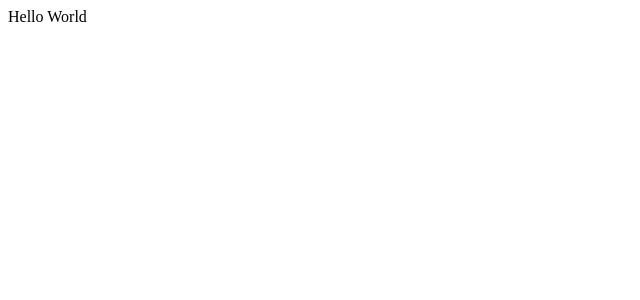
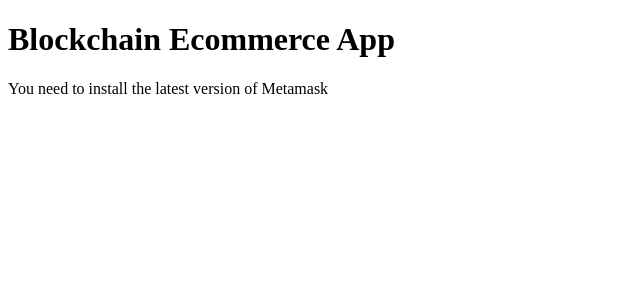
Before and after one commit to akash-eth/Blockchain-Ecommerce-App, a React (Create React App) app in the folder frontend/: page / in a window 1280 px wide. Shown: the top 300 px of the page, without its empty margins (0-640 px from the left). Built offline with nearby package versions, Linux system fonts and the light colour scheme.

Commit message:
updated App

```diff
--- a/frontend/src/App.js
+++ b/frontend/src/App.js
@@ -1,9 +1,43 @@
 import React , {useState, useEffect} from 'react';
-
+import Store from './Store.js';
 import getBlockchain from './ethereum.js';
 
 
 function App() {
+  const [paymentProcesor, setPaymentProcessor] = useState(undefined);
+  const [dai, setDai] = useState(undefined);
+
+  useEffect(() => {
+    const init = async () => {
+      const {paymentProcesor, dai} = await getBlockchain();
+      setPaymentProcessor(paymentProcesor);
+      setDai(dai);
+    }
+    init();
+  }, []);
+
+  if(typeof window.ethereum === 'undefined') {
+    return (
+      <div className='container'>
+        <div className='col-sm-12'>
+          <h1>Blockchain Ecommerce App</h1>
+          <p>You need to install the latest version of Metamask</p>
+        </div>
+      </div>
+    );
+  }
+
+  return (
+    <div className='container'>
+      <div className='col-sm-12'>
+        <h1>Blockchain Ecommerce App</h1>
+        <Store paymentProcesor={paymentProcesor} dai={dai}></Store>
+      </div>
+    </div>
+  )
+
+
+
   return (
     <div>
       Hello World
```
Also changed, not shown: frontend/src/Store.js (added).
